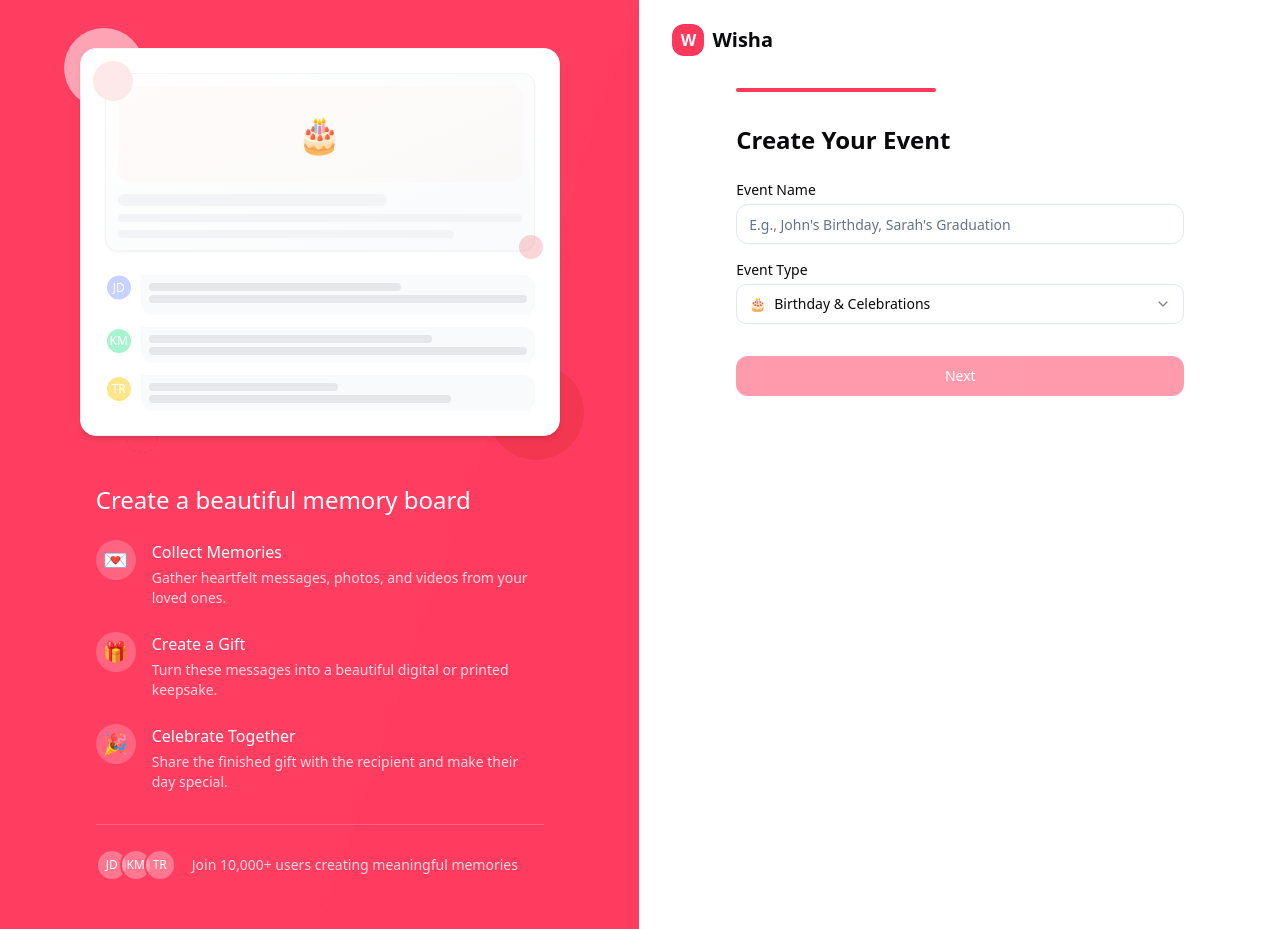
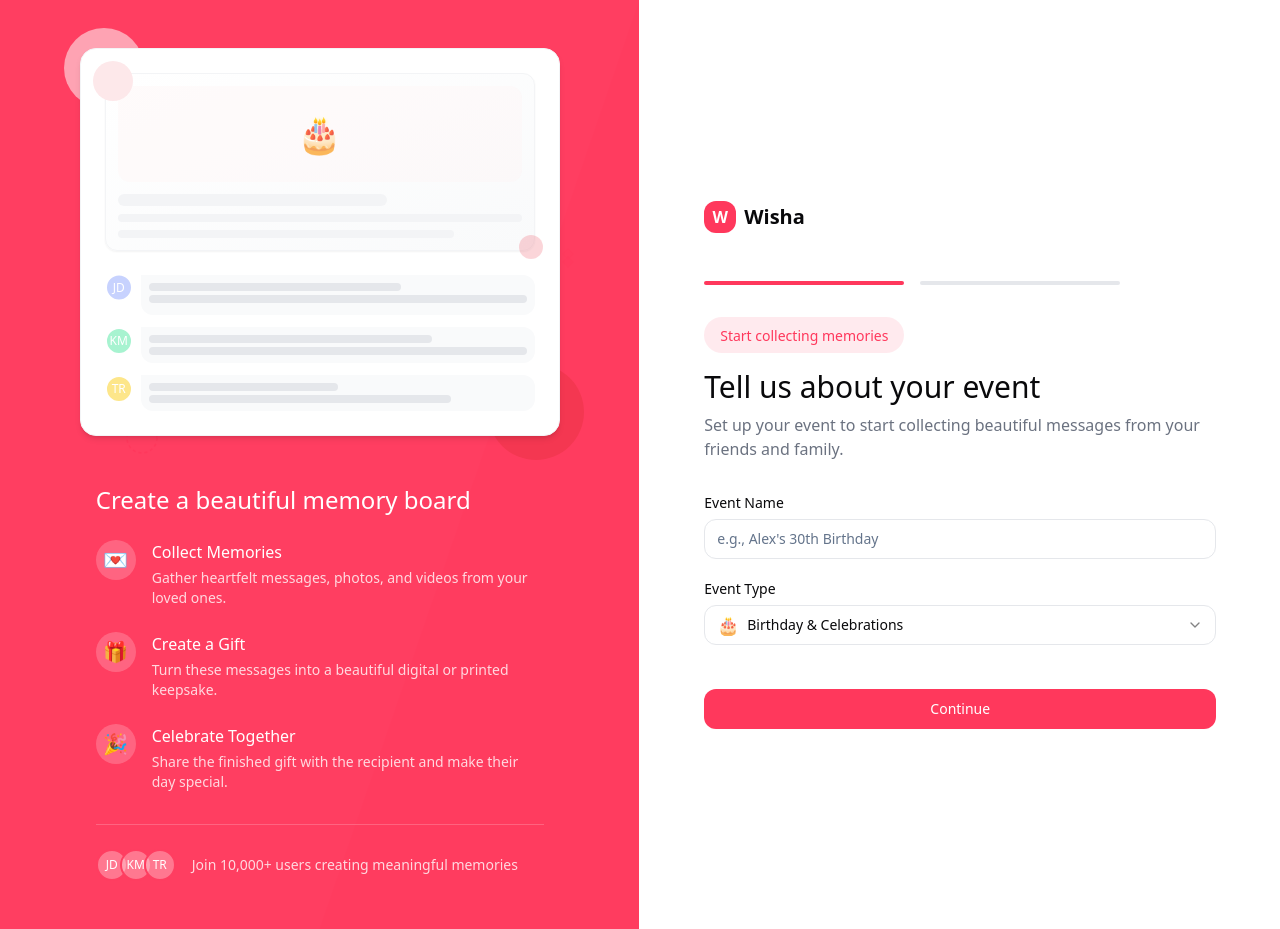
Before and after one commit to kasidyray/wisha, a React (Vite) app: page /create-event in a window 1280 px wide. Built offline with nearby package versions, Linux system fonts and the light colour scheme.

Commit message:
UI improvements: Event card and modal enhancements

```diff
--- a/src/components/EventForm.tsx
+++ b/src/components/EventForm.tsx
@@ -13,10 +13,9 @@ import { Loader2 } from 'lucide-react';
 
 interface EventFormProps {
   onSubmit: (eventData: any) => void;
-  userLoggedIn?: boolean;
 }
 
-const EventForm: React.FC<EventFormProps> = ({ onSubmit, userLoggedIn = false }) => {
+const EventForm: React.FC<EventFormProps> = ({ onSubmit }) => {
   const { user, checkUserExists, login, signup } = useAuth();
 
   const [step, setStep] = useState(1);
@@ -64,7 +63,7 @@ const EventForm: React.FC<EventFormProps> = ({ onSubmit, userLoggedIn = false })
       }
 
       // If user is already logged in, submit directly
-      if (user || userLoggedIn) {
+      if (user) {
         onSubmit(formData);
         return;
       }
@@ -144,188 +143,236 @@ const EventForm: React.FC<EventFormProps> = ({ onSubmit, userLoggedIn = false })
   ];
 
   return (
-    <div className="w-full max-w-md mx-auto">
-      {/* Step indicator - Only show for non-logged in users */}
-      {!userLoggedIn && (
+    <div className="w-full">
+      {/* Step indicator - horizontal lines */}
       <div className="mb-8 flex">
         <div
           className={`h-1 w-[200px] rounded-full transition-colors duration-300 ${step === 1 ? 'bg-[#FF385C]' : 'bg-gray-200'}`}
         ></div>
+        <div className="mx-2"></div>
+        <div
+          className={`h-1 w-[200px] rounded-full transition-colors duration-300 ${step === 2 ? 'bg-[#FF385C]' : 'bg-gray-200'}`}
+        ></div>
       </div>
-      )}
 
-      {/* Form Title */}
-      <h1 className="text-2xl font-semibold mb-6">
-        {step === 1 ? 'Create Your Event' : 'Set Up Your Account'}
+      <form className="space-y-6 animate-fade-in">
+        {step === 1 && (
+          <div className="space-y-5 animate-fade-in">
+            <div className="mb-8">
+              <div className="inline-block bg-[#FF385C]/10 px-4 py-1.5 rounded-full mb-4">
+                <span className="text-sm font-medium text-[#FF385C]">Start collecting memories</span>
+              </div>
+              <h1 className="text-3xl font-medium mb-2">
+                Tell us about your event
               </h1>
+              <p className="text-gray-500">
+                Set up your event to start collecting beautiful messages from your friends and family.
+              </p>
+            </div>
 
-      {/* Form Content */}
-      <div className="space-y-6">
-        {step === 1 ? (
-          /* Step 1: Event Details */
-          <>
-            <div className="space-y-4">
             <div>
-                <label htmlFor="eventName" className="block text-sm font-medium mb-1">
+              <label htmlFor="eventName" className="block mb-1.5 text-sm font-medium">
                 Event Name
               </label>
               <Input
                 id="eventName"
                 name="eventName"
-                  placeholder="E.g., John's Birthday, Sarah's Graduation"
+                type="text"
+                placeholder="e.g., Alex's 30th Birthday"
                 value={formData.eventName}
                 onChange={handleChange}
+                className="w-full rounded-xl border-gray-200 focus-visible:ring-primary"
                 required
               />
             </div>
 
             <div>
-                <label htmlFor="eventType" className="block text-sm font-medium mb-1">
+              <label htmlFor="eventType" className="block mb-1.5 text-sm font-medium">
                 Event Type
               </label>
+              <div className="relative">
                 <Select
                   value={formData.eventType}
                   onValueChange={handleEventTypeChange}
                 >
-                  <SelectTrigger>
-                    <SelectValue placeholder="Select event type" />
+                  <SelectTrigger className="w-full rounded-xl border-gray-200">
+                    <SelectValue placeholder="Select event type..." />
                   </SelectTrigger>
                   <SelectContent>
-                    {eventTypes.map((type) => (
+                    {eventTypes.map(type => (
                       <SelectItem key={type.value} value={type.value}>
-                        <div className="flex items-center">
-                          <span className="mr-2">{type.icon}</span>
-                          <span>{type.label}</span>
-                        </div>
+                        <span className="flex items-center">
+                          <span className="mr-2 text-lg">{type.icon}</span>
+                          {type.label}
+                        </span>
                       </SelectItem>
                     ))}
                   </SelectContent>
                 </Select>
               </div>
             </div>
-          </>
-        ) : (
-          /* Step 2: Account Info */
-          <>
-            <div className="space-y-4">
+
+            <div className="pt-6">
+              <Button
+                type="button"
+                onClick={handleNext}
+                className="w-full bg-[#FF385C] hover:bg-[#FF385C]/90 text-white rounded-xl py-3 font-medium"
+              >
+                Continue
+              </Button>
+            </div>
+          </div>
+        )}
+
+        {step === 2 && (
+          <div className="space-y-5 animate-fade-in">
+            <div className="mb-8">
+              <div className="inline-block bg-[#FF385C]/10 px-4 py-1.5 rounded-full mb-4">
+                <span className="text-sm font-medium text-[#FF385C]">Almost there</span>
+              </div>
+              <h1 className="text-3xl font-medium mb-2">
+                Enter your email
+              </h1>
+              <p className="text-gray-500">
+                This will allow you to save, invite, and share your event.
+              </p>
+            </div>
+
             <div>
-                <label htmlFor="email" className="block text-sm font-medium mb-1">
-                  Email Address
+              <label htmlFor="email" className="block mb-1.5 text-sm font-medium">
+                Email
               </label>
               <Input
                 id="email"
                 name="email"
                 type="email"
-                  placeholder="you@example.com"
+                placeholder="your@email.com"
                 value={formData.email}
                 onChange={handleChange}
-                  disabled={isCheckingUser}
+                className="w-full rounded-xl border-gray-200 focus-visible:ring-primary"
                 required
               />
+              {formData.email && (
+                <div className="mt-2 flex items-center">
+                  {isCheckingUser ? (
+                    <div className="flex items-center text-sm text-gray-500">
+                      <Loader2 className="h-4 w-4 mr-2 animate-spin" />
+                      Checking account...
+                    </div>
+                  ) : userExists === true ? (
+                    <p className="text-green-600 text-sm">Looks like you're already registered with Wisha. Enter your password.</p>
+                  ) : userExists === false ? (
+                    <p className="text-blue-600 text-sm">Looks like you're new to Wisha. What name should we call you?</p>
+                  ) : null}
+                </div>
+              )}
             </div>
 
-              {isCheckingUser && (
-                <div className="flex items-center justify-center py-2">
-                  <Loader2 className="h-5 w-5 animate-spin text-[#FF385C]" />
-                  <span className="ml-2 text-sm text-gray-500">Checking email...</span>
-                </div>
-              )}
-
-              {!isCheckingUser && userExists === false && !isEditingEmail && (
-                <>
-                  <div className="grid grid-cols-2 gap-4">
+            {userExists === true && (
               <div>
-                      <label htmlFor="firstName" className="block text-sm font-medium mb-1">
-                        First Name
-                      </label>
-                      <Input
-                        id="firstName"
-                        name="firstName"
-                        placeholder="Jane"
-                        value={formData.firstName}
-                        onChange={handleChange}
-                        required
-                      />
-                    </div>
-                    <div>
-                      <label htmlFor="lastName" className="block text-sm font-medium mb-1">
-                        Last Name
-                      </label>
-                      <Input
-                        id="lastName"
-                        name="lastName"
-                        placeholder="Doe"
-                        value={formData.lastName}
-                        onChange={handleChange}
-                      />
-                    </div>
-                  </div>
-                </>
-              )}
-
-              {!isCheckingUser && userExists !== null && !isEditingEmail && (
-                <div>
-                  <label htmlFor="password" className="block text-sm font-medium mb-1">
+                <label htmlFor="password" className="block mb-1.5 text-sm font-medium">
                   Password
                 </label>
                 <Input
                   id="password"
                   name="password"
                   type="password"
-                    placeholder={userExists ? "Enter your password" : "Create a password"}
+                  placeholder="Enter your password"
                   value={formData.password}
                   onChange={handleChange}
+                  className="w-full rounded-xl border-gray-200 focus-visible:ring-primary"
                   required
                 />
               </div>
             )}
+
+            {userExists === false && (
+              <>
+                <div className="grid grid-cols-2 gap-4">
+                  <div>
+                    <label htmlFor="firstName" className="block mb-1.5 text-sm font-medium">
+                      First Name
+                    </label>
+                    <Input
+                      id="firstName"
+                      name="firstName"
+                      type="text"
+                      placeholder="First name"
+                      value={formData.firstName}
+                      onChange={handleChange}
+                      className="w-full rounded-xl border-gray-200 focus-visible:ring-primary"
+                      required
+                    />
+                  </div>
+                  <div>
+                    <label htmlFor="lastName" className="block mb-1.5 text-sm font-medium">
+                      Last Name
+                    </label>
+                    <Input
+                      id="lastName"
+                      name="lastName"
+                      type="text"
+                      placeholder="Last name"
+                      value={formData.lastName}
+                      onChange={handleChange}
+                      className="w-full rounded-xl border-gray-200 focus-visible:ring-primary"
+                    />
+                  </div>
+                </div>
+
+                <div>
+                  <label htmlFor="password" className="block mb-1.5 text-sm font-medium">
+                    Set a password
+                  </label>
+                  <Input
+                    id="password"
+                    name="password"
+                    type="password"
+                    placeholder="Choose a secure password"
+                    value={formData.password}
+                    onChange={handleChange}
+                    className="w-full rounded-xl border-gray-200 focus-visible:ring-primary"
+                    required
+                  />
+                  <p className="text-xs text-gray-500 mt-1.5">
+                    Must be at least 8 characters
+                  </p>
                 </div>
               </>
             )}
-      </div>
 
-      {/* Form Actions */}
-      <div className="flex justify-between mt-8">
-        {step > 1 && (
+            <div className="pt-6 flex space-x-4">
               <Button
                 type="button"
                 variant="outline"
                 onClick={handleBack}
+                className="rounded-xl border-gray-200 hover:bg-gray-50"
               >
                 Back
               </Button>
-        )}
-
               <Button
                 type="button"
-          className={`${step > 1 ? 'ml-auto' : 'w-full'} bg-[#FF385C] hover:bg-[#FF385C]/90`}
                 onClick={handleNext}
+                className="flex-1 bg-[#FF385C] hover:bg-[#FF385C]/90 text-white rounded-xl py-3 font-medium"
                 disabled={
-            isCheckingUser ||
-            (step === 1 && (!formData.eventName || !formData.eventType)) ||
-            (step === 2 && (
                   !formData.email ||
-              (userExists === false && !formData.firstName) ||
-              (userExists !== null && !isEditingEmail && !formData.password)
-            ))
+                  isCheckingUser
                 }
               >
                 {isCheckingUser ? (
-            <>
-              <Loader2 className="mr-2 h-4 w-4 animate-spin" />
-              Checking
-            </>
-          ) : step === 1 ? (
-            userLoggedIn ? "Create Event" : "Next"
-          ) : (
-            userExists === null || isEditingEmail ? (
-              "Next"
-            ) : (
-              "Create Event"
-            )
-          )}
+                  <div className="flex items-center justify-center">
+                    <Loader2 className="h-4 w-4 mr-2 animate-spin" />
+                    Checking...
+                  </div>
+                ) : userExists !== null &&
+                   ((userExists === true && formData.password) ||
+                    (userExists === false && formData.firstName && formData.password))
+                    ? 'Create Event' : 'Next'}
               </Button>
             </div>
+          </div>
+        )}
+      </form>
     </div>
   );
 };
--- a/src/components/ui/avatar.tsx
+++ b/src/components/ui/avatar.tsx
@@ -12,7 +12,8 @@ import {
   Bell,
   Gift,
   ChevronDown,
-  LayoutDashboard
+  LayoutDashboard,
+  PlusCircle
 } from "lucide-react"
 
 const Avatar = React.forwardRef<
@@ -121,16 +122,22 @@ const UserAvatar = ({ user, className }: UserAvatarProps) => {
   const { logout } = useAuth();
   const navigate = useNavigate();
 
+  // Ensure name starts with capital letter
+  const formattedName = user.name
+    .split(' ')
+    .map(part => part.charAt(0).toUpperCase() + part.slice(1))
+    .join(' ');
+
   return (
     <DropdownMenu>
       <DropdownMenuTrigger className="outline-none">
         <div className="flex items-center gap-2 rounded-full border bg-white px-2 py-1 hover:shadow-sm transition-all duration-200">
           <Avatar className={className}>
             {user.avatarUrl ? (
-              <AvatarImage src={user.avatarUrl} alt={user.name} />
+              <AvatarImage src={user.avatarUrl} alt={formattedName} />
             ) : (
               <AvatarFallback className="bg-[#FF385C]/10 text-[#FF385C] font-medium">
-                {user.name.charAt(0).toUpperCase()}
+                {formattedName.charAt(0)}
               </AvatarFallback>
             )}
           </Avatar>
@@ -139,7 +146,7 @@ const UserAvatar = ({ user, className }: UserAvatarProps) => {
       </DropdownMenuTrigger>
       <DropdownMenuContent className="w-56 rounded-xl p-2" align="end">
         <div className="px-2 py-1.5 mb-1">
-          <p className="font-medium text-sm">{user.name}</p>
+          <p className="font-medium text-sm">{formattedName}</p>
           <p className="text-xs text-muted-foreground">{user.email}</p>
         </div>
         <DropdownMenuSeparator />
@@ -150,17 +157,12 @@ const UserAvatar = ({ user, className }: UserAvatarProps) => {
           <LayoutDashboard className="h-4 w-4 text-gray-500" />
           <span>Dashboard</span>
         </DropdownMenuItem>
-        <DropdownMenuItem className="cursor-pointer hover:bg-[#FF385C]/10 rounded-lg py-2 px-2 my-1 gap-2">
-          <Bell className="h-4 w-4 text-gray-500" />
-          <span>Notifications</span>
-        </DropdownMenuItem>
-        <DropdownMenuItem className="cursor-pointer hover:bg-[#FF385C]/10 rounded-lg py-2 px-2 my-1 gap-2">
-          <Gift className="h-4 w-4 text-gray-500" />
-          <span>My Wishlists</span>
-        </DropdownMenuItem>
-        <DropdownMenuItem className="cursor-pointer hover:bg-[#FF385C]/10 rounded-lg py-2 px-2 my-1 gap-2">
-          <Settings className="h-4 w-4 text-gray-500" />
-          <span>Settings</span>
+        <DropdownMenuItem
+          className="cursor-pointer hover:bg-[#FF385C]/10 rounded-lg py-2 px-2 my-1 gap-2"
+          onClick={() => navigate('/create-event')}
+        >
+          <PlusCircle className="h-4 w-4 text-gray-500" />
+          <span>Create Event</span>
         </DropdownMenuItem>
         <DropdownMenuSeparator />
         <DropdownMenuItem
--- a/src/pages/CreateEvent.tsx
+++ b/src/pages/CreateEvent.tsx
@@ -35,8 +35,7 @@ const CreateEvent = () => {
   };
 
   return (
-    <div className="min-h-screen flex flex-col">
-      <div className="flex flex-1">
+    <div className="min-h-screen flex">
       {/* Left Column - Illustration with brand background */}
       <div className="hidden lg:block w-1/2 bg-[#FF385C] relative overflow-hidden">
         <div className="absolute inset-0 opacity-10">
@@ -106,22 +105,19 @@ const CreateEvent = () => {
       <div className="hidden lg:block w-px bg-gray-200 h-full"></div>
 
       {/* Right Column - Form */}
-        <div className="w-full lg:w-1/2 px-4 py-6 flex flex-col items-start">
-          {/* Logo */}
-          <div className="w-full flex justify-between items-center mb-8 px-4">
-            <Link to="/" className="inline-flex items-center gap-2">
+      <div className="w-full lg:w-1/2 px-4 py-12 flex items-center justify-center">
+        <div className="w-full max-w-lg space-y-12">
+          <button
+            onClick={() => navigate(-1)}
+            className="inline-flex items-center gap-2"
+          >
             <div className="h-8 w-8 rounded-lg bg-[#FF385C] flex items-center justify-center text-white font-bold">
               W
             </div>
             <span className="text-xl font-bold">Wisha</span>
-            </Link>
-            {currentUser && <UserAvatar user={currentUser} />}
-          </div>
-
-          <div className="w-full flex justify-center">
-            <div className="w-full max-w-lg">
-              <EventForm onSubmit={handleCreateEvent} userLoggedIn={!!currentUser} />
-            </div>
+          </button>
+          <div>
+            <EventForm onSubmit={handleCreateEvent} />
           </div>
         </div>
       </div>
--- a/src/pages/Dashboard.tsx
+++ b/src/pages/Dashboard.tsx
@@ -1,12 +1,14 @@
 import React from 'react';
 import { Link } from 'react-router-dom';
-import { format } from 'date-fns';
+import { format, formatDistanceToNow } from 'date-fns';
 import {
   PlusCircle,
   Calendar,
   User,
   Gift,
-  ChevronRight
+  ChevronRight,
+  MessageSquare,
+  Clock
 } from 'lucide-react';
 import { Button } from '@/components/ui/button';
 import { UserAvatar } from '@/components/ui/avatar';
@@ -150,15 +152,15 @@ const Dashboard = () => {
                   </div>
                   <CardContent className="p-5">
                     <h3 className="text-lg font-semibold mb-1 truncate">{event.title}</h3>
-                    <p className="text-gray-500 text-sm mb-3">{format(event.date, 'MMMM dd, yyyy')}</p>
+                    <p className="text-gray-500 text-sm mb-3">Created {format(event.date, 'MMMM dd, yyyy')}</p>
                     <div className="flex justify-between text-sm text-gray-600">
                       <div className="flex items-center">
-                        <User className="h-4 w-4 mr-1" />
-                        {event.participantCount} people
+                        <MessageSquare className="h-4 w-4 mr-1" />
+                        {event.participantCount} messages
                       </div>
                       <div className="flex items-center">
-                        <Gift className="h-4 w-4 mr-1" />
-                        {event.itemCount} items
+                        <Clock className="h-4 w-4 mr-1" />
+                        {formatDistanceToNow(new Date(Date.now() - Math.random() * 7 * 24 * 60 * 60 * 1000))} ago
                       </div>
                     </div>
                   </CardContent>
```
Also changed, not shown: src/pages/EventPage.tsx (+16 -15 lines), src/pages/Index.tsx (indentation only). Lines whose indentation alone changed are shown as unchanged.
